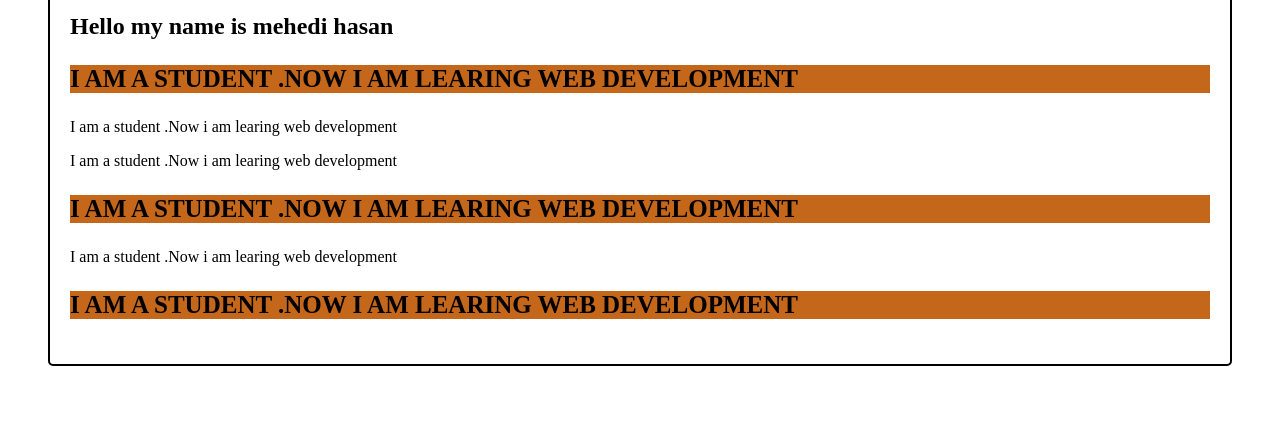
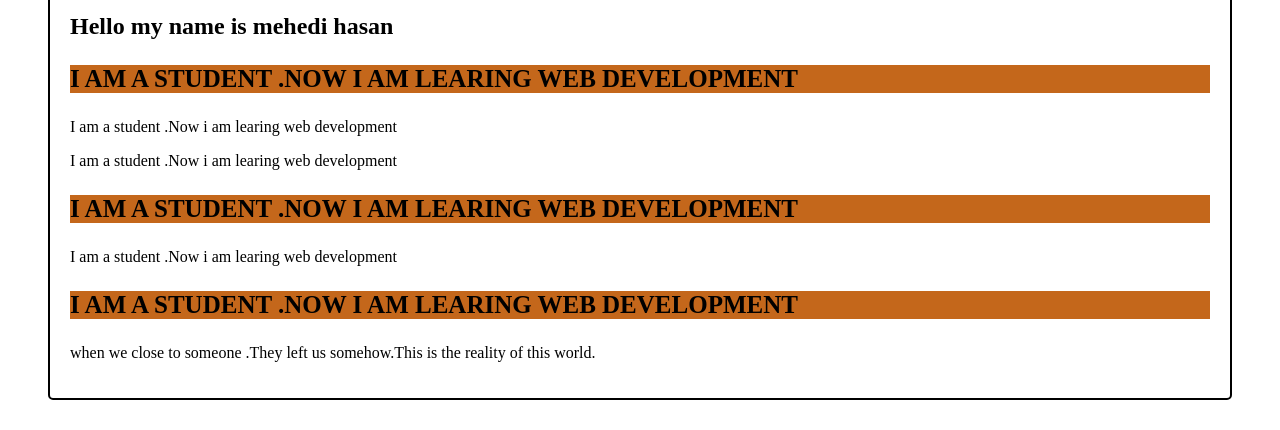
Before and after one commit to iammehedi4201/Mehedi-s-first-website, a plain HTML site: page index.html in a window 1280 px wide. Shown: the part 627-1057 px from the top of the page. Before the commit the page ends 1023 px from the top, so only its background shows below. Drawn offline with Linux system fonts and the light colour scheme.

Commit message:
Update index.html
one paragraph added

```diff
--- a/index.html
+++ b/index.html
@@ -31,6 +31,7 @@
                 <p class="intro1">I am a student .Now i am learing web development</p>
                 <p>I am a student .Now i am learing web development</p>
                 <p class="intro1">I am a student .Now i am learing web development</p>
+                <p>when we close to someone .They left us somehow.This is the reality of this world.</p>
             </div>
 
         </section>
```
